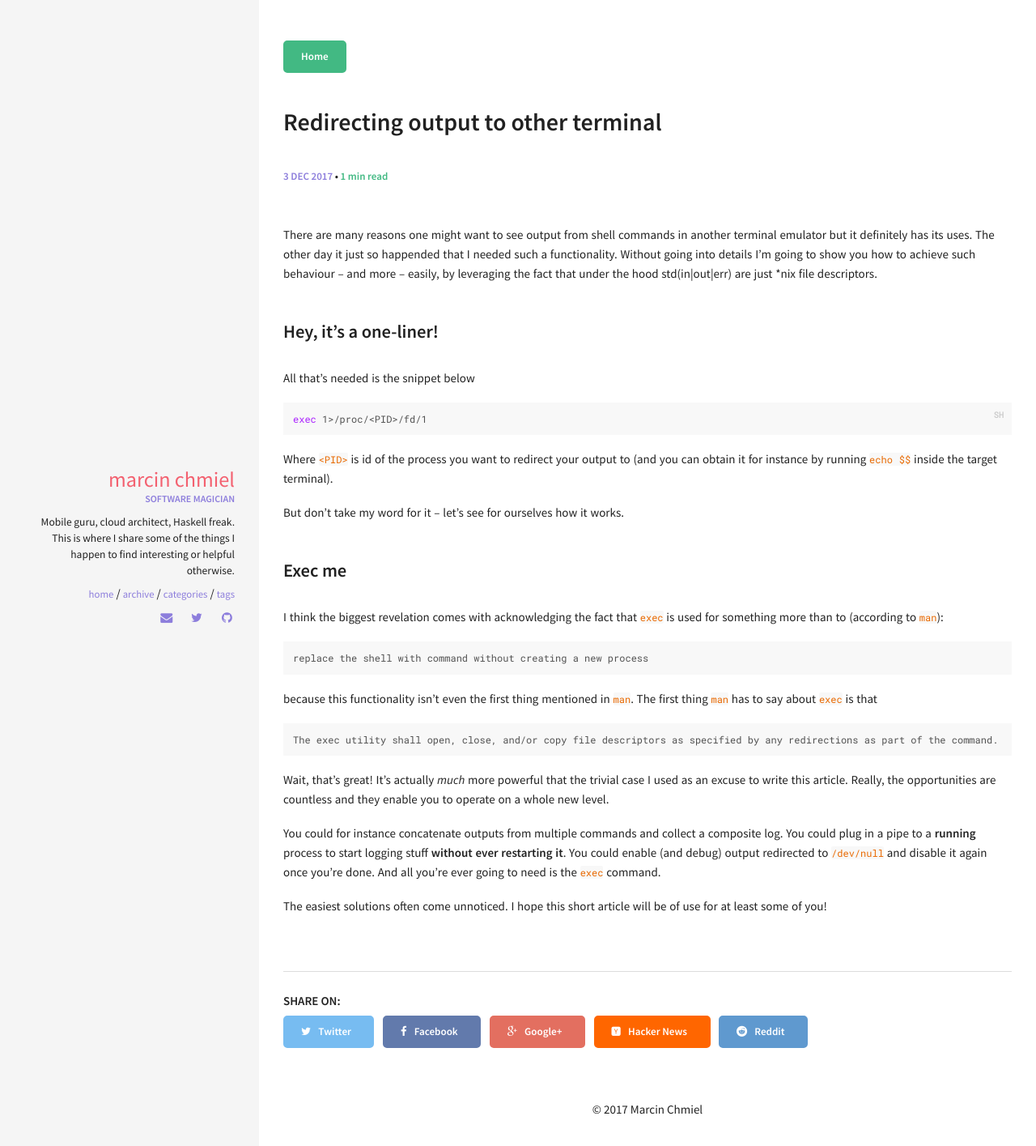
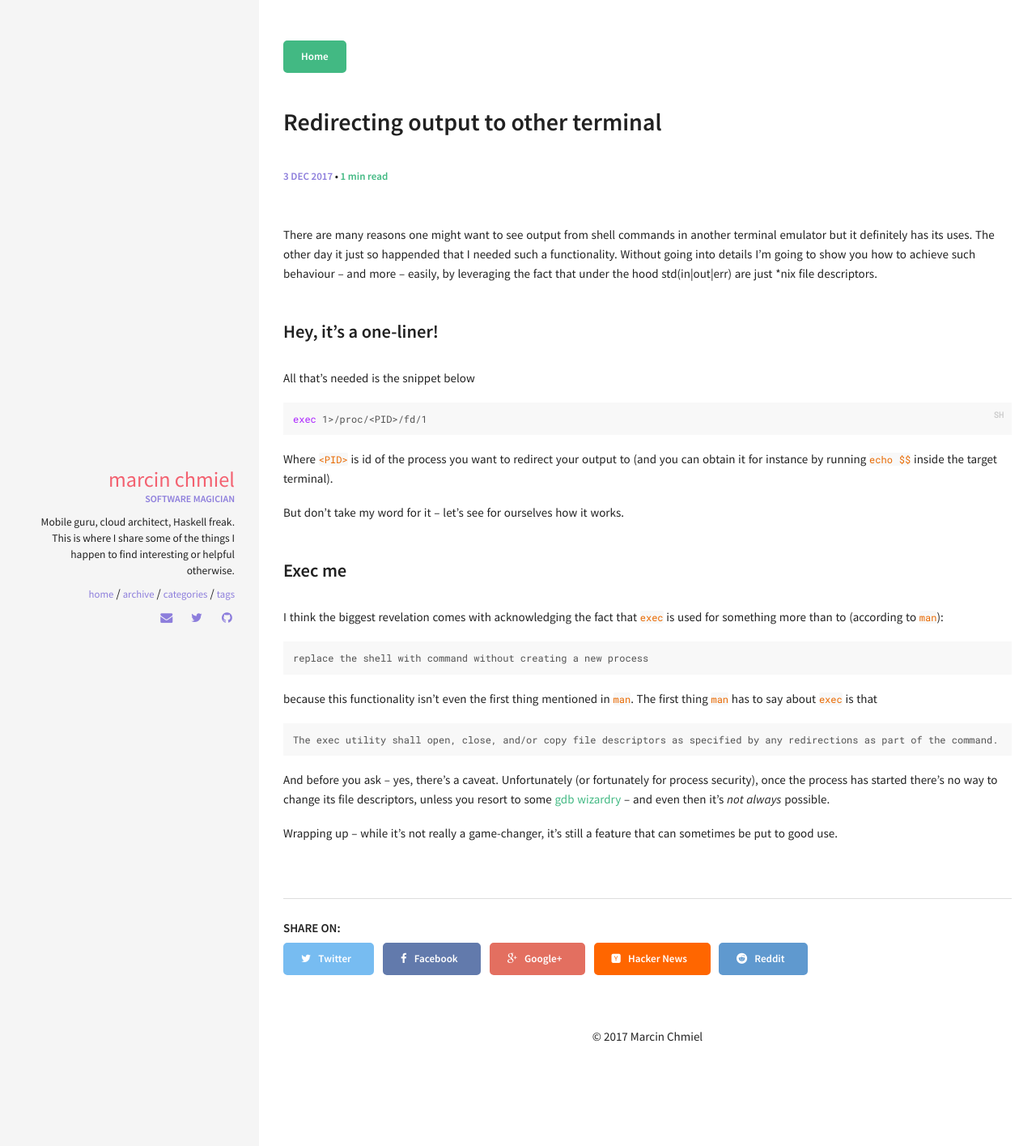
Before and after one commit to mewa/mewa.github.io, a Jekyll site: the page built from _posts/2017-12-03-redirecting-output-to-other-terminal.md, in a window 1280 px wide. Shown: the top 1415 px of the page at 81% size. Built offline with Jekyll 4.4.1, drawn with Linux system fonts in a browser that asks for light colours; comment, search, counter and statistics services are not loaded.

Commit message:
Fixed 2017-12-03-redirecting-output-to-other-terminal.md post

```diff
--- a/_posts/2017-12-03-redirecting-output-to-other-terminal.md
+++ b/_posts/2017-12-03-redirecting-output-to-other-terminal.md
@@ -33,8 +33,6 @@ because this functionality isn't even the first thing mentioned in `man`. The fi
 The exec utility shall open, close, and/or copy file descriptors as specified by any redirections as part of the command.
 ~~~
 
-Wait, that's great! It's actually *much* more powerful that the trivial case I used as an excuse to write this article. Really, the opportunities are countless and they enable you to operate on a whole new level.
+And before you ask -- yes, there's a caveat. Unfortunately (or fortunately for process security), once the process has started there's no way to change its file descriptors, unless you resort to some [gdb wizardry](https://www.redpill-linpro.com/sysadvent/2015/12/04/changing-a-process-file-descriptor-with-gdb.html) -- and even then it's *not always* possible.
 
-You could for instance concatenate outputs from multiple commands and collect a composite log. You could plug in a pipe to a **running** process to start logging stuff **without ever restarting it**. You could enable (and debug) output redirected to `/dev/null` and disable it again once you're done. And all you're ever going to need is the `exec` command.
-
-The easiest solutions often come unnoticed. I hope this short article will be of use for at least some of you!
+Wrapping up -- while it's not really a game-changer, it's still a feature that can sometimes be put to good use.
```
